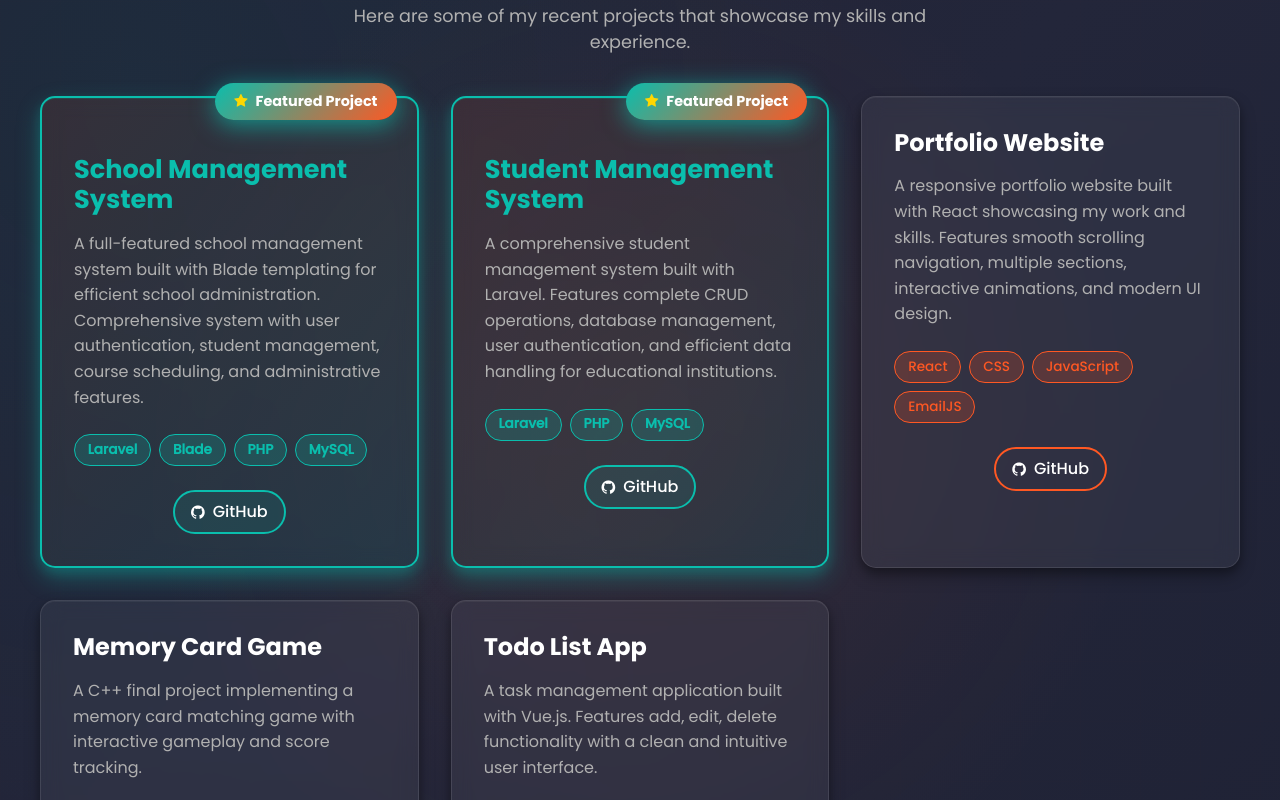
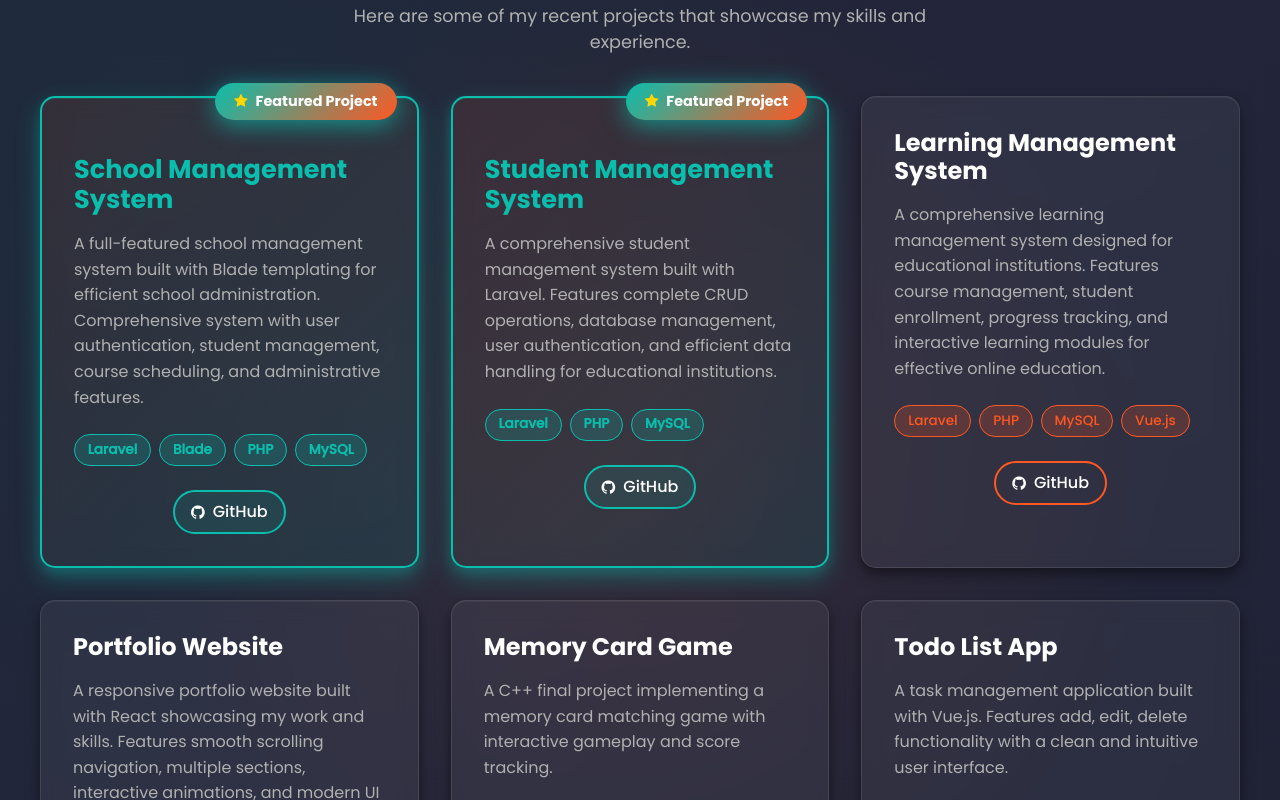
Before and after one commit to Vyom03/PortfolioApp, a React (Create React App) app: page / in a window 1280 px wide. Shown: the part 5180-5980 px from the top of the page. Built offline with nearby package versions, Linux system fonts and the light colour scheme; a web font is replaced by a local one.

Commit message:
Add Learning Management System project with Vue.js technology

```diff
--- a/src/PortfolioContainer/Projects/Projects.js
+++ b/src/PortfolioContainer/Projects/Projects.js
@@ -16,6 +16,12 @@ function Projects() {
       technologies: ['Laravel', 'PHP', 'MySQL'],
       github: 'https://github.com/Vyom03/laravelProject',
       featured: true
+    },
+    {
+      title: 'Learning Management System',
+      description: 'A comprehensive learning management system designed for educational institutions. Features course management, student enrollment, progress tracking, and interactive learning modules for effective online education.',
+      technologies: ['Laravel', 'PHP', 'MySQL', 'Vue.js'],
+      github: 'https://github.com/Vyom03/learning-management-system'
     },
     {
       title: 'Portfolio Website',
```
